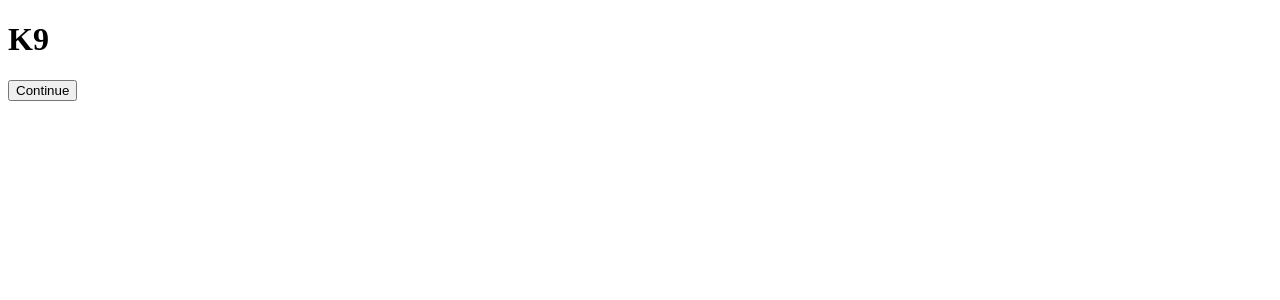
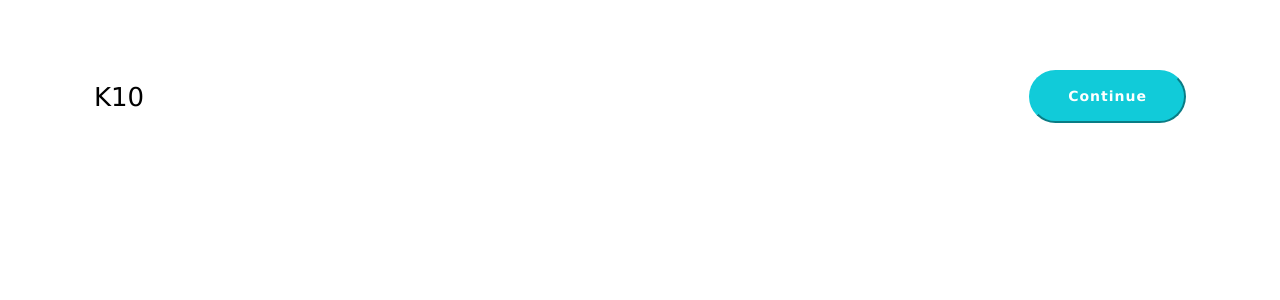
Before and after one commit to nimblehq/vue-questionnaire, a Vue app: page / in a window 1280 px wide. Shown: the top 300 px of the page. Built offline with nearby package versions, Linux system fonts and the light colour scheme.

Commit message:
Display questionnaire header with styles.

```diff
--- a/package.json
+++ b/package.json
@@ -18,6 +18,8 @@
     "babel-eslint": "^10.0.1",
     "eslint": "^5.16.0",
     "eslint-plugin-vue": "^5.0.0",
+    "sass": "^1.20.1",
+    "sass-loader": "^7.1.0",
     "vue-template-compiler": "^2.5.21"
   },
   "eslintConfig": {
--- a/public/index.html
+++ b/public/index.html
@@ -6,6 +6,12 @@
     <meta name="viewport" content="width=device-width,initial-scale=1.0">
     <link rel="icon" href="<%= BASE_URL %>favicon.ico">
     <title>vue-questionnaire</title>
+
+    <style>
+      body {
+        margin: 70px 0;
+      }
+    </style>
   </head>
   <body>
     <noscript>
--- a/src/App.vue
+++ b/src/App.vue
@@ -1,36 +1,25 @@
 <template>
-  <div>
-    <QuestionnaireHeader title="K9" :onSubmit="submitHandler" submitButtonText="Continue" :enableSubmitButton="true" />
+  <div class="container">
+    <Questionnaire />
   </div>
 </template>
 
 <script>
-import QuestionnaireHeader from './components/QuestionnaireHeader.vue'
-// import QuestionnaireContent from './components/QuestionnaireContent.vue'
-// import Question from './components/Questionnaire.vue'
-// import Answer from './components/Answer.vue'
-import questions from './data/questions.json'
+import Questionnaire from './containers/Questionnaire.vue';
 
 export default {
   name: 'app',
   components: {
-    QuestionnaireHeader
-  },
-  methods: {
-    submitHandler() {
-      alert('DISPATCH SUBMIT')
-    }
+    Questionnaire
   }
 }
 </script>
 
-<style>
-#app {
-  font-family: 'Avenir', Helvetica, Arial, sans-serif;
-  -webkit-font-smoothing: antialiased;
-  -moz-osx-font-smoothing: grayscale;
-  text-align: center;
-  color: #2c3e50;
-  margin-top: 60px;
+<style lang="scss" scoped>
+.container {
+  width: calc(100% - 188px);
+
+  margin-right: 94px;
+  margin-left: 94px;
 }
 </style>
--- /dev/null
+++ b/src/components/Button.vue
@@ -0,0 +1,51 @@
+<template>
+  <button :type="type" @click="onClick" :disabled="disabled">
+    {{ text }}
+  </button>
+</template>
+
+<script>
+export default {
+  name: 'Button',
+  props: {
+    disabled: Boolean,
+    onClick: Function,
+    text: String,
+    type: String
+  }
+}
+</script>
+
+<style lang="scss" scoped>
+button {
+  border-radius: 80px;
+  border-color: #11cbd9;
+  padding: 16px 37px;
+
+  color: #fff;
+  font-size: 14px;
+  font-family: Verdana, Geneva, sans-serif;
+  font-weight: bold;
+  line-height: (17px / 14px);
+  letter-spacing: 1px;
+
+  background-color: #11cbd9;
+  cursor: pointer;
+  outline: 0;
+}
+
+button:hover {
+  border-color: #0fb5c1;
+  background-color: #0fb5c1;
+}
+
+button:focus {
+  border-color: darken( #0fb5c1, 5%);
+  background-color: darken( #0fb5c1, 5%);
+}
+
+button:disabled {
+  border-color: #d3dfe0;
+  background-color: #d3dfe0;
+}
+</style>
--- a/src/components/QuestionnaireHeader.vue
+++ b/src/components/QuestionnaireHeader.vue
@@ -1,16 +1,13 @@
 <template>
   <header>
     <h1>{{ title }}</h1>
-    <button type="button"
-            @click="onSubmit"
-            :disabled="!enableSubmitButton"
-    >
-      {{ submitButtonText }}
-    </button>
+    <Button type="button" :text="submitButtonText" :onClick="onSubmit" :disabled="!enableSubmitButton" />
   </header>
 </template>
 
 <script>
+import Button from './Button.vue';
+
 export default {
   name: 'QuestionnaireHeader',
   props: {
@@ -18,6 +15,27 @@ export default {
     onSubmit: Function,
     submitButtonText: String,
     title: String,
+  },
+  components: {
+    Button
   }
 }
 </script>
+
+<style lang="scss" scoped>
+header {
+  display: flex;
+  justify-content: space-between;
+  align-items: center;
+}
+
+h1 {
+  margin-top: 0;
+  margin-bottom: 0;
+
+  font-size: 26px;
+  font-family: Verdana, Geneva, sans-serif;
+  font-weight: normal;
+  line-height: (32px / 26px);
+}
+</style>
--- /dev/null
+++ b/src/containers/Questionnaire.vue
@@ -0,0 +1,22 @@
+<template>
+  <section class="questionnaire">
+    <QuestionnaireHeader title="K10" submitButtonText="Continue" :enableSubmitButton="true" :onSubmit="submitHandler" />
+  </section>
+</template>
+
+<script>
+import QuestionnaireHeader from '../components/QuestionnaireHeader.vue';
+import questions from '../data/questions.json';
+
+export default {
+  name: 'Questionnaire',
+  components: {
+    QuestionnaireHeader
+  },
+  methods: {
+    submitHandler() {
+      console.log('DISPATCH: SAVE_QUESTIONNAIRE');
+    }
+  }
+}
+</script>
```
Also changed, not shown: src/components/HelloWorld.vue (deleted, +0 -58 lines), 1 other file (tests, documents, lock files or other folders).
